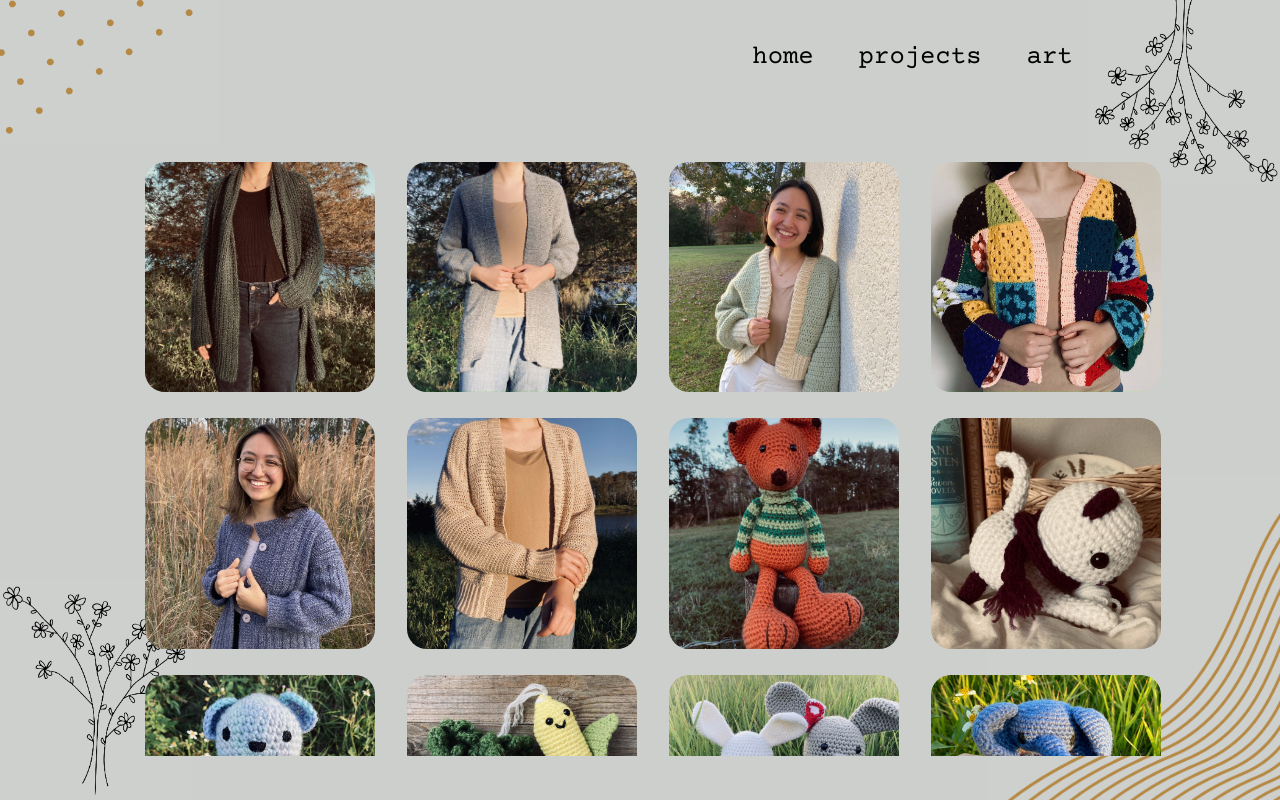
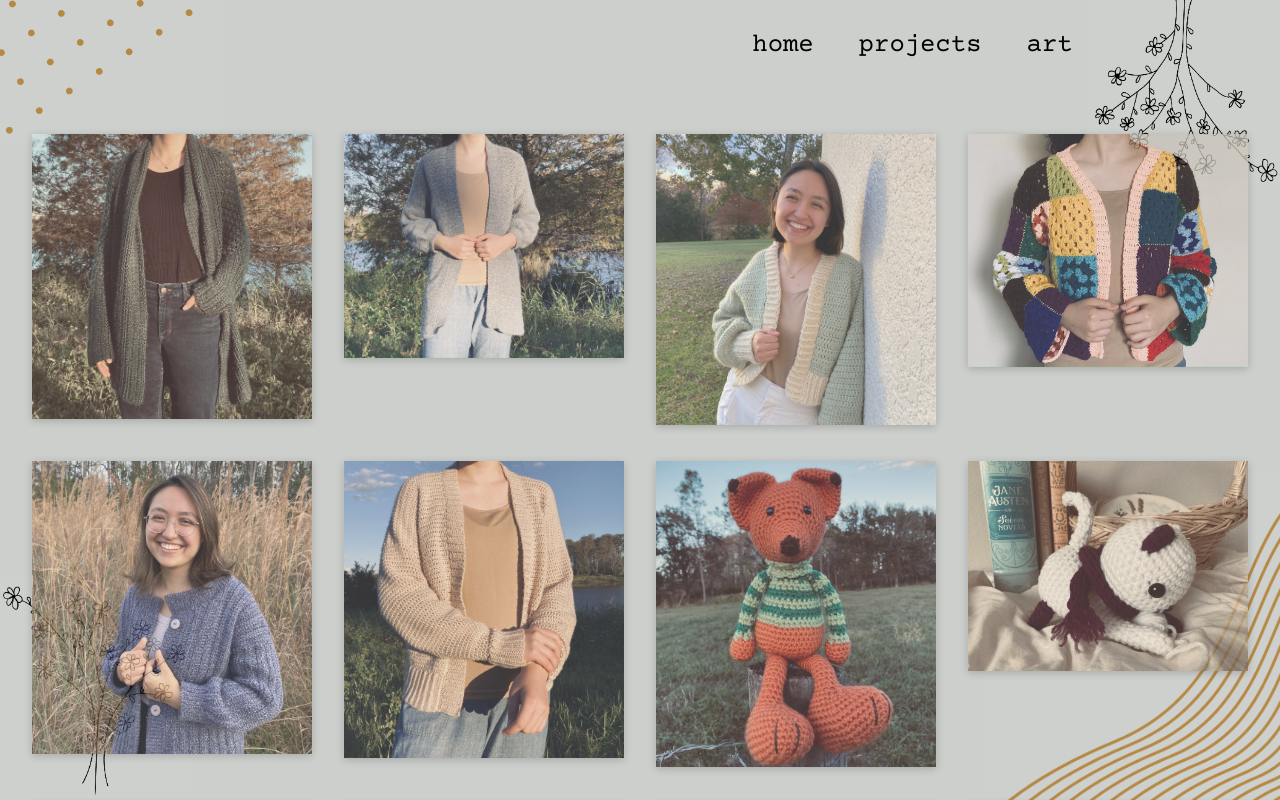
Before and after one commit to RuthShryock/ShryockPortfolio, a React (Create React App) app: page /art in a window 1280 px wide. Built offline with nearby package versions, Linux system fonts and the light colour scheme.

Commit message:
updating image grid

```diff
--- a/src/pages/Art/Art.css
+++ b/src/pages/Art/Art.css
@@ -116,3 +116,88 @@
         padding: 0% 5% 3% 5%;
     }
 }
+
+* {
+    -moz-box-sizing: border-box;
+    box-sizing: border-box;
+  }
+  label[for] { cursor: pointer; }
+  .grid {
+    width: 100%;
+    position: fixed;
+    top: 0;
+    left: 0;
+    height: 100%;
+    z-index: 0;
+    display: -webkit-flex;
+    display: -ms-flexbox;
+    display: flex;
+    -webkit-flex-wrap: wrap;
+    -ms-flex-wrap: wrap;
+    flex-wrap: wrap;
+    -webkit-align-items: flex-start;
+    -ms-flex-align: start;
+    align-items: flex-start;
+    -webkit-align-content: flex-start;
+    -ms-flex-line-pack: start;
+    align-content: flex-start;
+    padding: 16px;
+    overflow: auto;
+    text-align: center;
+    -webkit-transition: opacity .75s;
+    transition: opacity .75s;
+    margin-top: 8%;
+  }
+  .grid .grid-item {
+    width: 25%;
+    display: inline-block;
+    padding: 16px;
+    opacity: .75;
+    -webkit-transition: opacity .5s;
+    transition: opacity .5s;
+  }
+  .grid .grid-item:hover { opacity: 1; }
+  @media screen and (max-width: 1024px) {
+  .grid .grid-item { width: 50%; }
+  }
+  @media screen and (max-width: 480px) {
+  .grid .grid-item { width: 100%; }
+  }
+  .grid img {
+    max-width: 100%;
+    max-height: 100%;
+    box-shadow: 0 2px 8px rgba(0, 0, 0, 0.25);
+  }
+
+  input[type="checkbox"] { display: none; }
+.lightbox {
+  width: 100%;
+  position: fixed;
+  top: 0;
+  left: 0;
+  min-height: 100%;
+  z-index: 1;
+  overflow: auto;
+  -webkit-transform: scale(0);
+  -ms-transform: scale(0);
+  transform: scale(0);
+  -webkit-transition: -webkit-transform .75s ease-out;
+  transition: transform .75s ease-out;
+}
+.lightbox img {
+  position: fixed;
+  top: 50%;
+  left: 50%;
+  -webkit-transform: translate(-50%, -50%);
+  -ms-transform: translate(-50%, -50%);
+  transform: translate(-50%, -50%);
+  max-width: 96%;
+  max-height: 96%;
+  box-shadow: 0 2px 8px rgba(0, 0, 0, 0.25);
+}
+input[type="checkbox"]:checked + .lightbox {
+  -webkit-transform: scale(1);
+  -ms-transform: scale(1);
+  transform: scale(1);
+}
+input[type="checkbox"]:checked ~ .grid { opacity: .125; }
--- a/src/pages/Art/Art.jsx
+++ b/src/pages/Art/Art.jsx
@@ -8,115 +8,115 @@ import './Art.css';
 
 const Art = () => {
     const artImages = [{
-        photo: "/1.jpg",
+        src: "/1.jpg",
         text:"forest green shrug crochet cardigan"
     },
     {
-        photo: "/2.jpg",
+        src: "/2.jpg",
         text:"classic long grey crochet cardigan"
     },
     {
-        photo: "/25.jpg",
+        src: "/25.jpg",
         text: "mint and cream cropped crochet cardigan"
     },
     {
-        photo: "/3.jpg",
+        src: "/3.jpg",
         text: "colorful grany square crochet cardigan"
     },
     {
-        photo: "/6.jpg",
+        src: "/6.jpg",
         text: "heather blue crochet pompeii button cardigan"
     },
     {
-        photo: "/5.jpg",
+        src: "/5.jpg",
         text: "light pink summer crochet cardigan"
     },
     {
-        photo: "/4.jpg",
+        src: "/4.jpg",
         text: "vladimir the fox - amigrumi doll"
     },
     {
-        photo: "/7.jpg",
+        src: "/7.jpg",
         text: "grace the kitten - amigrumi doll"
     },
     {
-        photo: "/8.jpg",
+        src: "/8.jpg",
         text: "oliver the bear - amigrumi doll"
     },
     {
-        photo: "/9.jpg",
+        src: "/9.jpg",
         text: "happy veggies - amigrumi food"
     },
     {
-        photo: "/10.jpg",
+        src: "/10.jpg",
         text: "the sister bunnies - amigrumi dolls"
     },
     {
-        photo: "/27.jpg",
+        src: "/27.jpg",
         text: "emma the elephant - amigrumi doll"
     },
     {
-        photo: "/11.jpg",
+        src: "/11.jpg",
         text: "burger, hot dog, and blt - amigrumi food"
     },
     {
-        photo: "/28.jpg",
+        src: "/28.jpg",
         text: "friends forever - amigrumi dolls"
     },
     {
-        photo: "/12.jpg",
+        src: "/12.jpg",
         text: "vegan and gluten free chocolate banana muffins"
     },
     {
-        photo: "/13.jpg",
+        src: "/13.jpg",
         text: "vegan red velvet cake with fresh strawberries and blueberries"
     },
     {
-        photo: "/14.jpg",
+        src: "/14.jpg",
         text: "lemon bundt cake"
     },
     {
-        photo: "/15.jpg",
+        src: "/15.jpg",
         text: "vegan lemon cake with fresh raspberries"
     },
     {
-        photo: "/16.jpg",
+        src: "/16.jpg",
         text: "vegan lemon cake"
     },
     {
-        photo: "/17.jpg",
+        src: "/17.jpg",
         text: "vegan strawberry lemon cake with fresh raspberries and strawberries"
     },
     {
-        photo: "/18.jpg",
+        src: "/18.jpg",
         text: "vegan sugar cookies"
     },
     {
-        photo: "/19.jpg",
+        src: "/19.jpg",
         text: "vegan dark chocolate cake"
     },
     {
-        photo: "/20.jpg",
+        src: "/20.jpg",
         text: "vegan apple pie"
     },
     {
-        photo: "/26.jpg",
+        src: "/26.jpg",
         text: "french quiche with spinach"
     },
     {
-        photo: "/21.jpg",
+        src: "/21.jpg",
         text: "vegan chocolate oreo crumble cake"
     },
     {
-        photo: "/22.jpg",
+        src: "/22.jpg",
         text: "flower embroidery"
     },
     {
-        photo: "/23.jpg",
+        src: "/23.jpg",
         text: "lace crocheted snowflakes"
     },
     {
-        photo: "/24.jpg",
+        src: "/24.jpg",
         text: "harvest watercolor painting"
     }
     ]
@@ -135,15 +135,15 @@ const Art = () => {
             </div>
             <div className="bodyArt">
                 {/* <h2>some of my hobbies</h2> */}
-                <div className="gridArt">
-                    {artImages.map((e,i) =>
-                        <div className="outerChild" onClick={() => {setOpenModal(true); setImagesrc(e.photo); setImgdescp(e.text)}} >
+                {/* <Gallery images={artImages} /> */}
+                    {/* {artImages.map((e,i) =>
+                        <div className="outerChild" onClick={() => {setOpenModal(true); setImagesrc(e.src); setImgdescp(e.text)}} >
                             <div className="gridArt-child" style={{
-                                backgroundImage: `url(${e.photo})`
+                                backgroundImage: `url(${e.src})`
                             }}></div>
 
                         </div>
-                    )}
+                    )} */}
                     {/* <Modal
                         open={openModal === true}
                         onClose={() => setOpenModal(false)}
@@ -159,7 +159,92 @@ const Art = () => {
                         </Box>
                     </Modal> */}
 
-                </div>
+                    <div class="grid">
+                    <label for="pic-1" class="grid-item"><img src="/1.jpg"/></label>
+                    <label for="pic-2" class="grid-item"><img src="/2.jpg"/></label>
+                    <label for="pic-3" class="grid-item"><img src="/25.jpg"/></label>
+                    <label for="pic-4" class="grid-item"><img src="/3.jpg"/></label>
+                    <label for="pic-5" class="grid-item"><img src="/6.jpg"/></label>
+                    <label for="pic-6" class="grid-item"><img src="/5.jpg"/></label>
+                    <label for="pic-7" class="grid-item"><img src="/4.jpg"/></label>
+                    <label for="pic-8" class="grid-item"><img src="/7.jpg"/></label>
+                    <label for="pic-9" class="grid-item"><img src="/8.jpg"/></label>
+                    <label for="pic-10" class="grid-item"><img src="/9.jpg"/></label>
+                    <label for="pic-11" class="grid-item"><img src="/10.jpg"/></label>
+                    <label for="pic-12" class="grid-item"><img src="/27.jpg"/></label>
+                    <label for="pic-13" class="grid-item"><img src="/11.jpg"/></label>
+                    <label for="pic-14" class="grid-item"><img src="/28.jpg"/></label>
+                    <label for="pic-15" class="grid-item"><img src="/12.jpg"/></label>
+                    <label for="pic-16" class="grid-item"><img src="/13.jpg"/></label>
+                    <label for="pic-17" class="grid-item"><img src="/14.jpg"/></label>
+                    <label for="pic-18" class="grid-item"><img src="/15.jpg"/></label>
+                    <label for="pic-19" class="grid-item"><img src="/16.jpg"/></label>
+                    <label for="pic-20" class="grid-item"><img src="/17.jpg"/></label>
+                    <label for="pic-21" class="grid-item"><img src="/18.jpg"/></label>
+                    <label for="pic-22" class="grid-item"><img src="/19.jpg"/></label>
+                    <label for="pic-23" class="grid-item"><img src="/20.jpg"/></label>
+                    <label for="pic-24" class="grid-item"><img src="/26.jpg"/></label>
+                    <label for="pic-25" class="grid-item"><img src="/21.jpg"/></label>
+                    <label for="pic-26" class="grid-item"><img src="/22.jpg"/></label>
+                    <label for="pic-27" class="grid-item"><img src="/23.jpg"/></label>
+                    <label for="pic-28" class="grid-item"><img src="/24.jpg"/></label>
+                    </div>
+                    <input type="checkbox" id="pic-1"/>
+                    <label for="pic-1" class="lightbox"><img src="/1.jpg"/></label>
+                    <input type="checkbox" id="pic-2"/>
+                    <label for="pic-2" class="lightbox"><img src="/2.jpg"/></label>
+                    <input type="checkbox" id="pic-3"/>
+                    <label for="pic-3" class="lightbox"><img src="/25.jpg"/></label>
+                    <input type="checkbox" id="pic-4"/>
+                    <label for="pic-4" class="lightbox"><img src="/3.jpg"/></label>
+                    <input type="checkbox" id="pic-5"/>
+                    <label for="pic-5" class="lightbox"><img src="/6.jpg"/></label>
+                    <input type="checkbox" id="pic-6"/>
+                    <label for="pic-5" class="lightbox"><img src="/5.jpg"/></label>
+                    <input type="checkbox" id="pic-7"/>
+                    <label for="pic-5" class="lightbox"><img src="/4.jpg"/></label>
+                    <input type="checkbox" id="pic-8"/>
+                    <label for="pic-5" class="lightbox"><img src="/7.jpg"/></label>
+                    <input type="checkbox" id="pic-9"/>
+                    <label for="pic-5" class="lightbox"><img src="/8.jpg"/></label>
+                    <input type="checkbox" id="pic-10"/>
+                    <label for="pic-5" class="lightbox"><img src="/9.jpg"/></label>
+                    <input type="checkbox" id="pic-11"/>
+                    <label for="pic-5" class="lightbox"><img src="/10.jpg"/></label>
+                    <input type="checkbox" id="pic-12"/>
+                    <label for="pic-5" class="lightbox"><img src="/27.jpg"/></label>
+                    <input type="checkbox" id="pic-13"/>
+                    <label for="pic-5" class="lightbox"><img src="/11.jpg"/></label>
+                    <input type="checkbox" id="pic-14"/>
+                    <label for="pic-5" class="lightbox"><img src="/28.jpg"/></label>
+                    <input type="checkbox" id="pic-15"/>
+                    <label for="pic-5" class="lightbox"><img src="/12.jpg"/></label>
+                    <input type="checkbox" id="pic-16"/>
+                    <label for="pic-5" class="lightbox"><img src="/13.jpg"/></label>
+                    <input type="checkbox" id="pic-17"/>
+                    <label for="pic-5" class="lightbox"><img src="/14.jpg"/></label>
+                    <input type="checkbox" id="pic-18"/>
+                    <label for="pic-5" class="lightbox"><img src="/15.jpg"/></label>
+                    <input type="checkbox" id="pic-19"/>
+                    <label for="pic-5" class="lightbox"><img src="/16.jpg"/></label>
+                    <input type="checkbox" id="pic-20"/>
+                    <label for="pic-5" class="lightbox"><img src="/17.jpg"/></label>
+                    <input type="checkbox" id="pic-21"/>
+                    <label for="pic-5" class="lightbox"><img src="/18.jpg"/></label>
+                    <input type="checkbox" id="pic-22"/>
+                    <label for="pic-5" class="lightbox"><img src="/19.jpg"/></label>
+                    <input type="checkbox" id="pic-23"/>
+                    <label for="pic-5" class="lightbox"><img src="/20.jpg"/></label>
+                    <input type="checkbox" id="pic-24"/>
+                    <label for="pic-5" class="lightbox"><img src="/26.jpg"/></label>
+                    <input type="checkbox" id="pic-25"/>
+                    <label for="pic-5" class="lightbox"><img src="/21.jpg"/></label>
+                    <input type="checkbox" id="pic-26"/>
+                    <label for="pic-5" class="lightbox"><img src="/22.jpg"/></label>
+                    <input type="checkbox" id="pic-27"/>
+                    <label for="pic-5" class="lightbox"><img src="/23.jpg"/></label>
+                    <input type="checkbox" id="pic-28"/>
+                    <label for="pic-5" class="lightbox"><img src="/24.jpg"/></label>
             </div>
         </div>
     )
```
